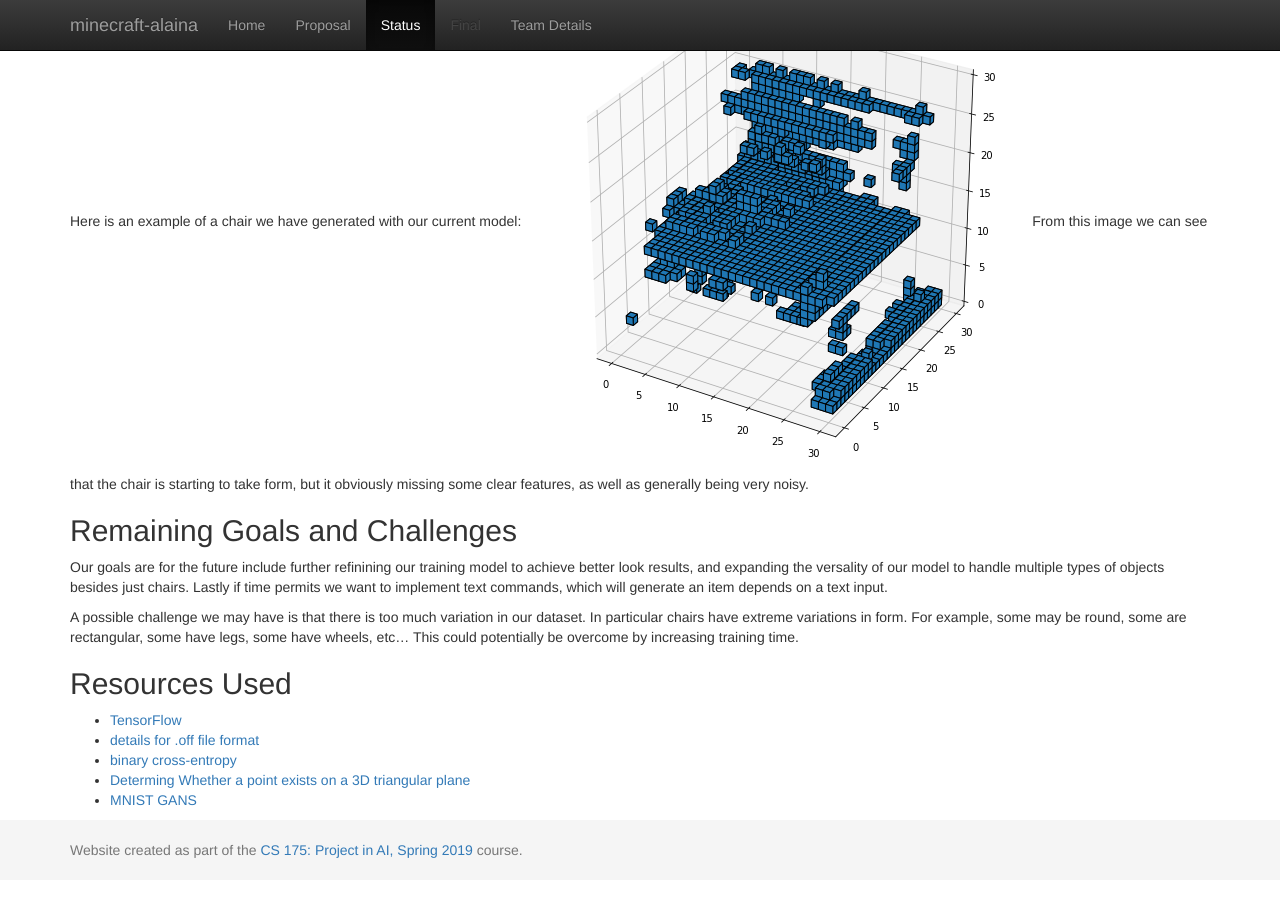
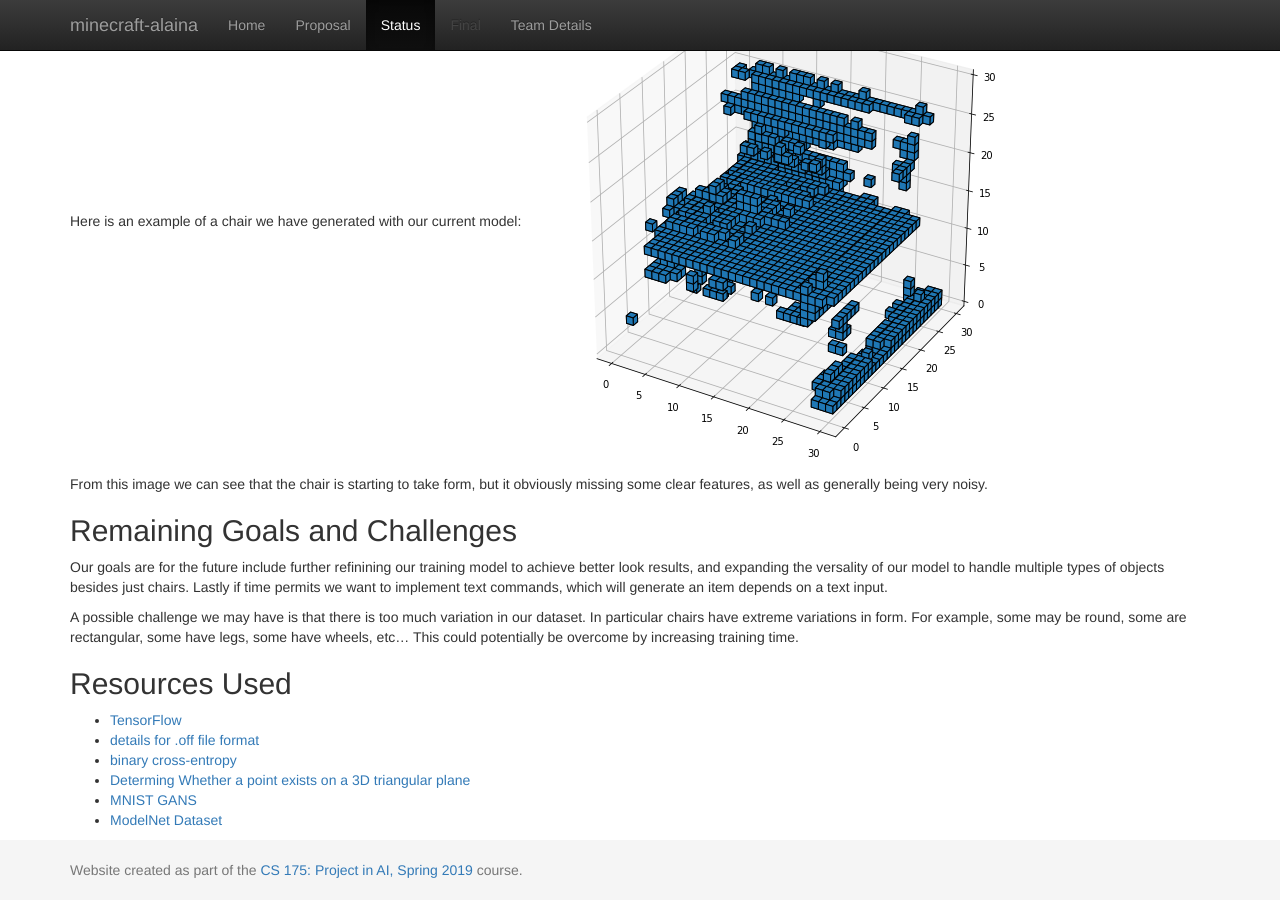
Before and after one commit to bdon1990x/minecraft-alaina, a Jekyll site: the page built from docs/status.md, in a window 1280 px wide and 900 px high, scrolled down 1614 px. Built offline with Jekyll 4.4.1, drawn with Linux system fonts in a browser that asks for light colours.

Commit message:
update status

```diff
--- a/docs/status.md
+++ b/docs/status.md
@@ -51,3 +51,4 @@
 - [binary cross-entropy](https://peltarion.com/knowledge-center/documentation/modeling-view/build-an-ai-model/loss-functions/binary-crossentropy)
 - [Determing Whether a point exists on a 3D triangular plane](https://math.stackexchange.com/questions/2582202/does-a-3d-point-lie-on-a-triangular-plane)
 - [MNIST GANS](https://www.tensorflow.org/tutorials/generative/dcgan)
+- [ModelNet Dataset](https://modelnet.cs.princeton.edu/)
```
